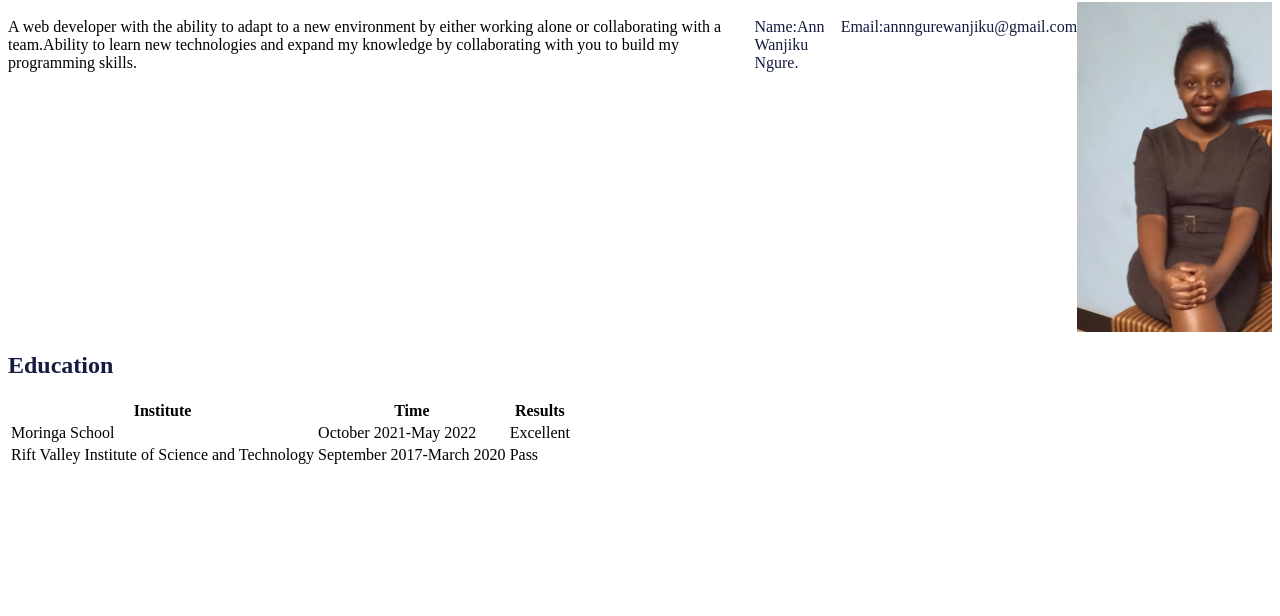
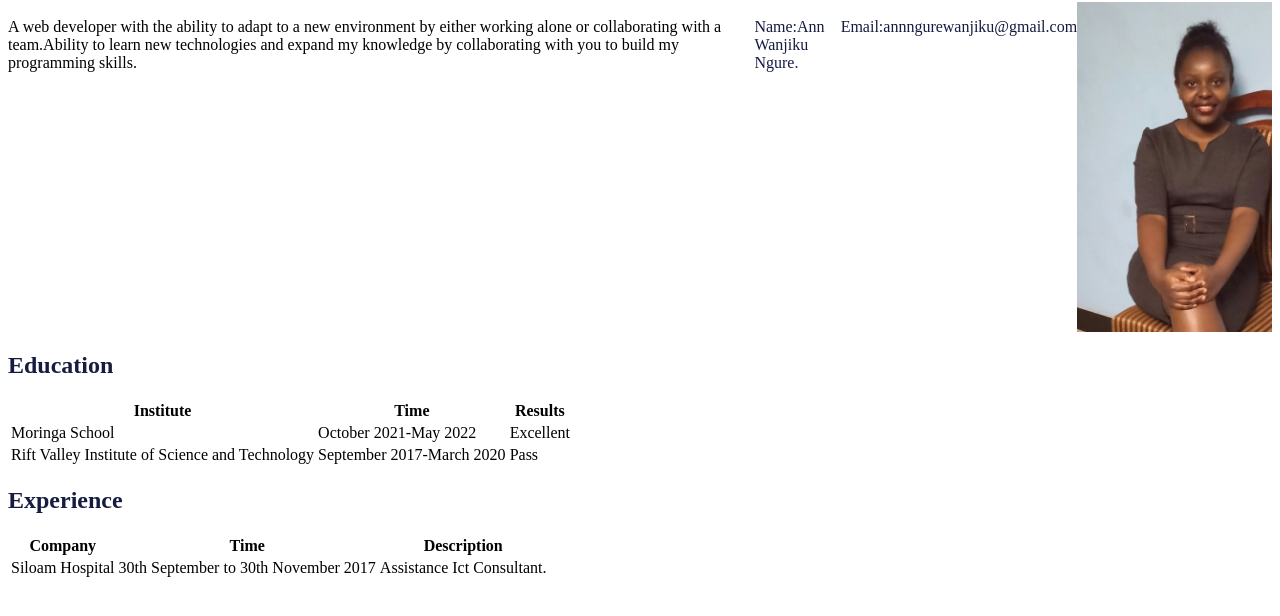
Before and after one commit to annngure/CV, a website: page index.html in a window 1280 px wide. Shown: the part 78-694 px from the top of the page. Drawn offline with Linux system fonts and the light colour scheme.

Commit message:
add experience section

```diff
--- a/index.css
+++ b/index.css
@@ -13,3 +13,6 @@
 {
    color: #161B40;
 }
+#experience_heading{
+    color:#161B40
+}
--- a/index.html
+++ b/index.html
@@ -34,5 +34,20 @@
         </table>
 
        </section>
+       <section id="experience_section">
+           <h2 id="experience_heading">Experience</h2>
+           <table>
+            <tr>
+                <th class="experience_table_heading">Company</th>
+                <th class="experience_table_heading">Time</th>
+                <th class="experience_table_heading">Description</th>
+            </tr>
+            <tr>
+                <td class="experience_table_data">Siloam Hospital</td>
+                <td class="experience_table_data">30th September to 30th November 2017</td>
+                <td class="experience_table_data">Assistance Ict Consultant.</td>
+            </tr>
+            </table>
+       </section>
     </body>
 </html>
```
